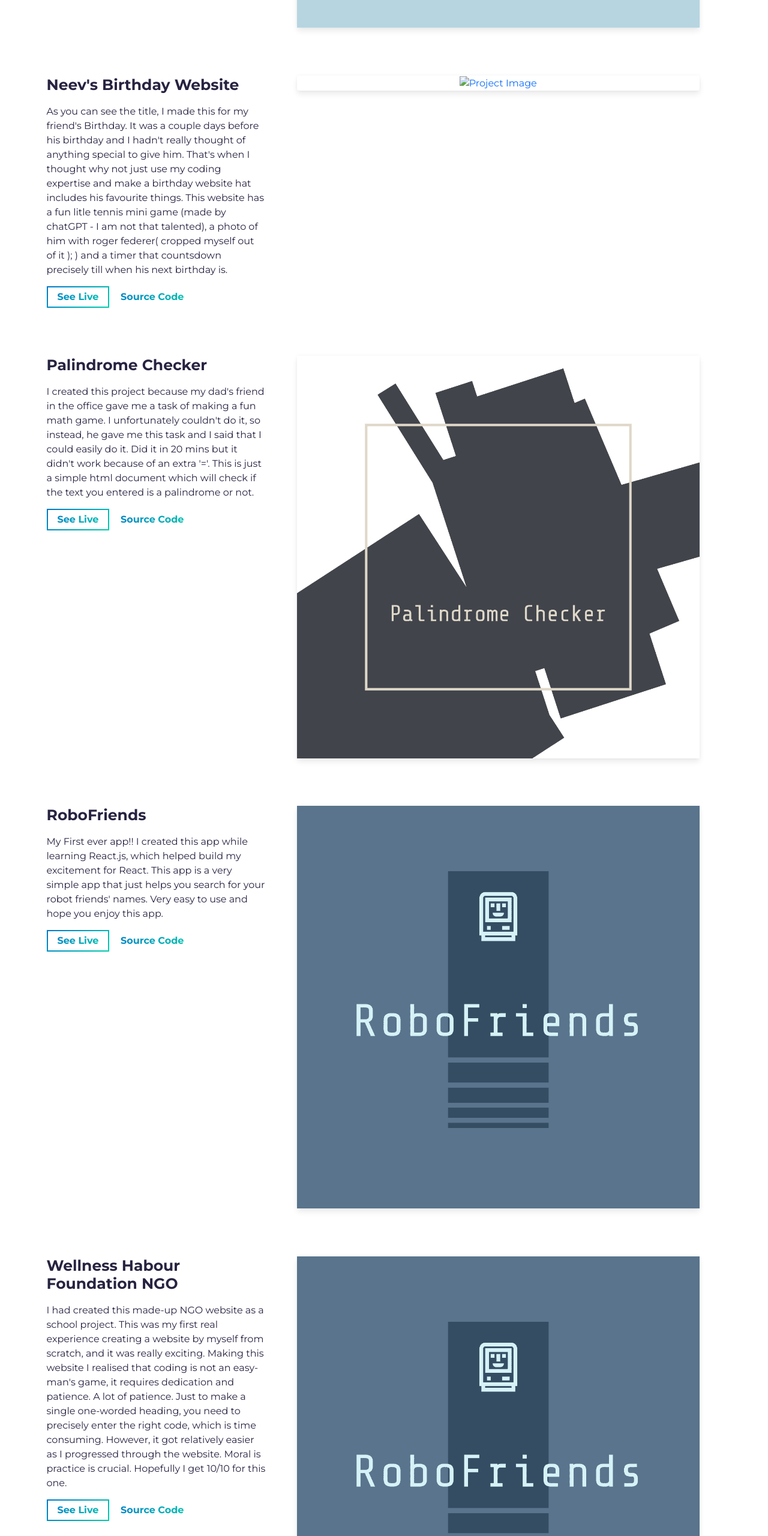
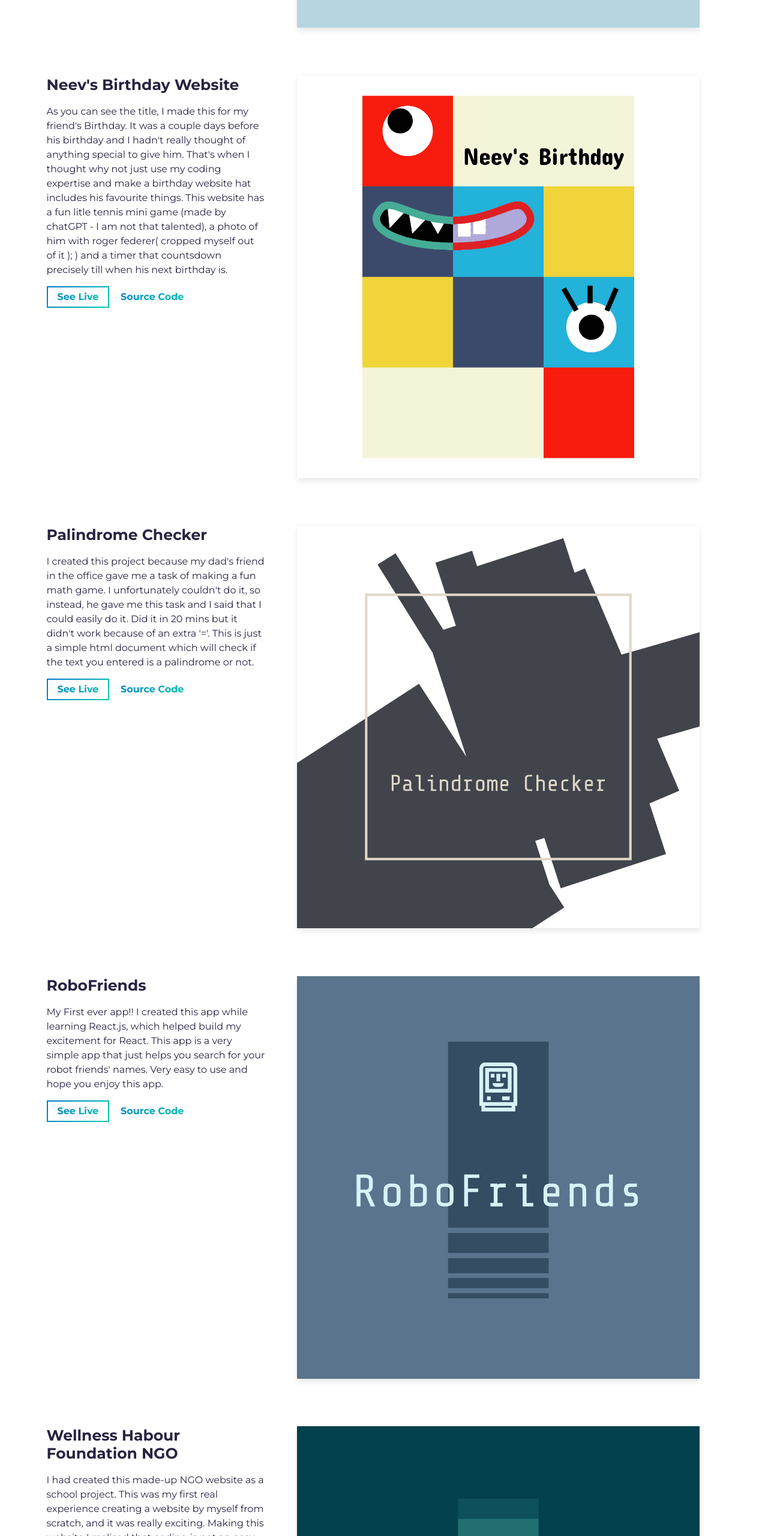
Before and after one commit to TechGenius-Karan/Project-Portfolio, a website built with Parcel: page src/index.html in a window 1280 px wide. Shown: the part 3740-6300 px from the top of the page at 60% size. Built offline with nearby package versions, Linux system fonts and the light colour scheme; files whose address does not match are found by name.

Commit message:
updating NGO file

```diff
--- a/src/index.html
+++ b/src/index.html
@@ -296,7 +296,7 @@
                     <img
                       alt="Project Image"
                       class="img-fluid"
-                      src="assets/ngo_birthday_logo.png"
+                      src="assets/neev_birthday_logo.png"
                     />
                   </div>
                 </a>
@@ -440,7 +440,7 @@
                     <img
                       alt="Project Image"
                       class="img-fluid"
-                      src="assets/robo_friends_logo.png"
+                      src="assets/ngo_website_logo.png"
                     />
                   </div>
                 </a>
```
